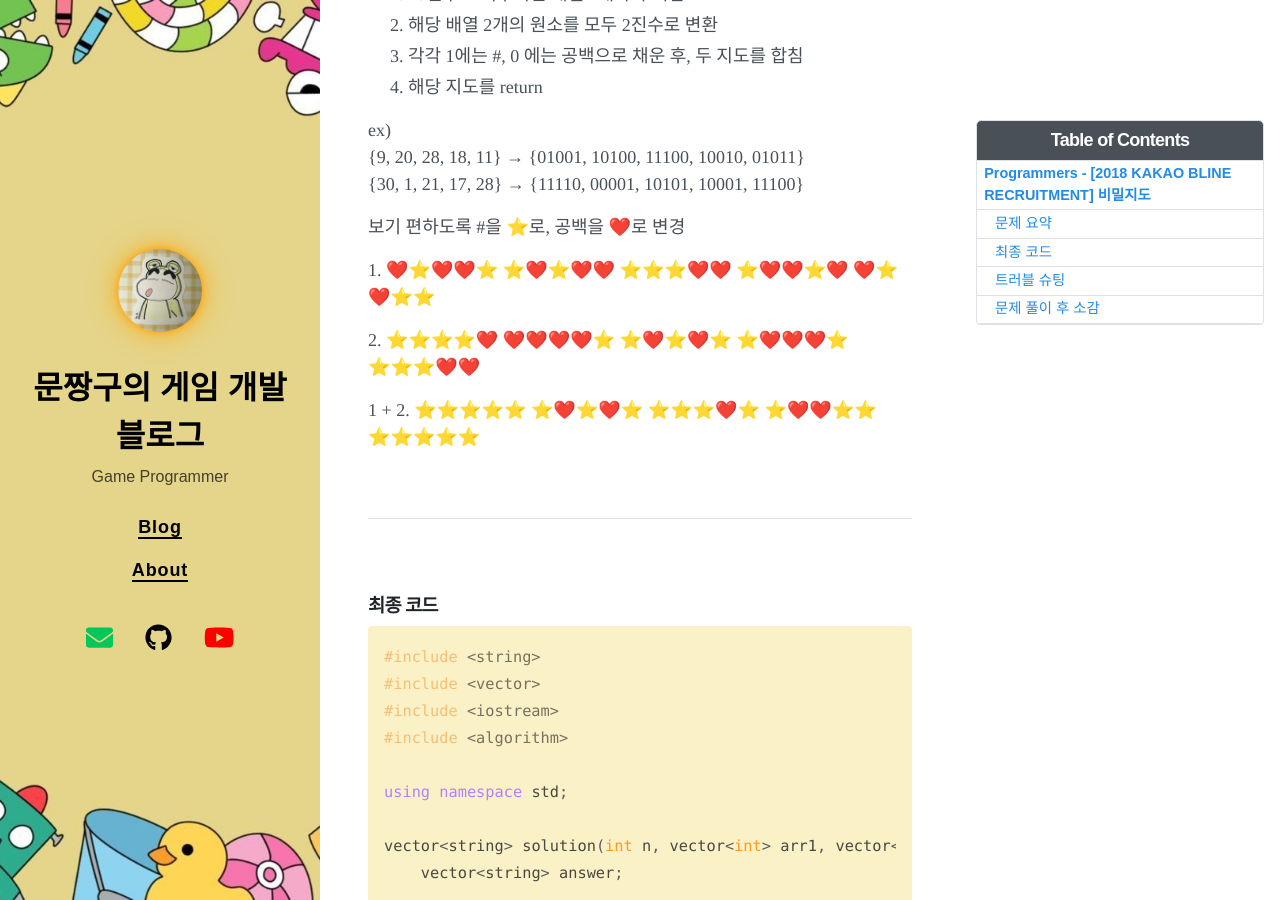
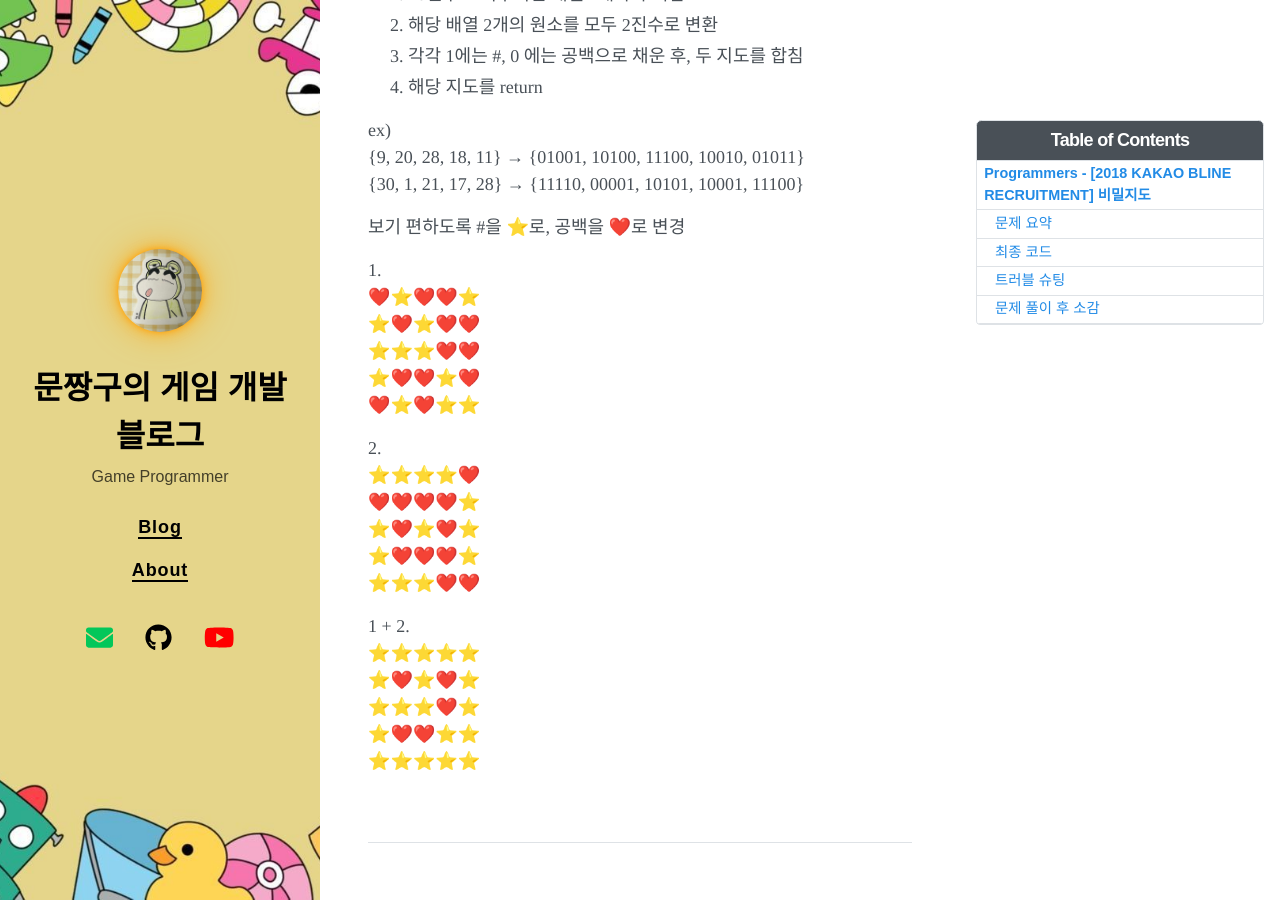
Before and after one commit to munjjang9/munjjang9.github.io, a Jekyll site: the page built from _posts/2025-06-19-CT-17681.md, in a window 1280 px wide and 900 px high, scrolled down 863 px. Built offline with Jekyll 4.4.1, drawn with Linux system fonts in a browser that asks for light colours; nearby versions of some CDN libraries; comment, search, counter and statistics services are not loaded.

Commit message:
Fix : Post(CT-17681)
New Line Fix

```diff
--- a/_posts/2025-06-19-CT-17681.md
+++ b/_posts/2025-06-19-CT-17681.md
@@ -50,25 +50,25 @@ ex)<br>
 
 보기 편하도록 #을 ⭐로, 공백을 ❤️로 변경
 
-1.
-❤️⭐❤️❤️⭐
-⭐❤️⭐❤️❤️
-⭐⭐⭐❤️❤️
-⭐❤️❤️⭐❤️
+1.<br>
+❤️⭐❤️❤️⭐<br>
+⭐❤️⭐❤️❤️<br>
+⭐⭐⭐❤️❤️<br>
+⭐❤️❤️⭐❤️<br>
 ❤️⭐❤️⭐⭐
 
-2.
-⭐⭐⭐⭐❤️
-❤️❤️❤️❤️⭐
-⭐❤️⭐❤️⭐
-⭐❤️❤️❤️⭐
+2.<br>
+⭐⭐⭐⭐❤️<br>
+❤️❤️❤️❤️⭐<br>
+⭐❤️⭐❤️⭐<br>
+⭐❤️❤️❤️⭐<br>
 ⭐⭐⭐❤️❤️
 
-1 + 2.
-⭐⭐⭐⭐⭐
-⭐❤️⭐❤️⭐
-⭐⭐⭐❤️⭐
-⭐❤️❤️⭐⭐
+1 + 2.<br>
+⭐⭐⭐⭐⭐<br>
+⭐❤️⭐❤️⭐<br>
+⭐⭐⭐❤️⭐<br>
+⭐❤️❤️⭐⭐<br>
 ⭐⭐⭐⭐⭐
 
 <br>
```
